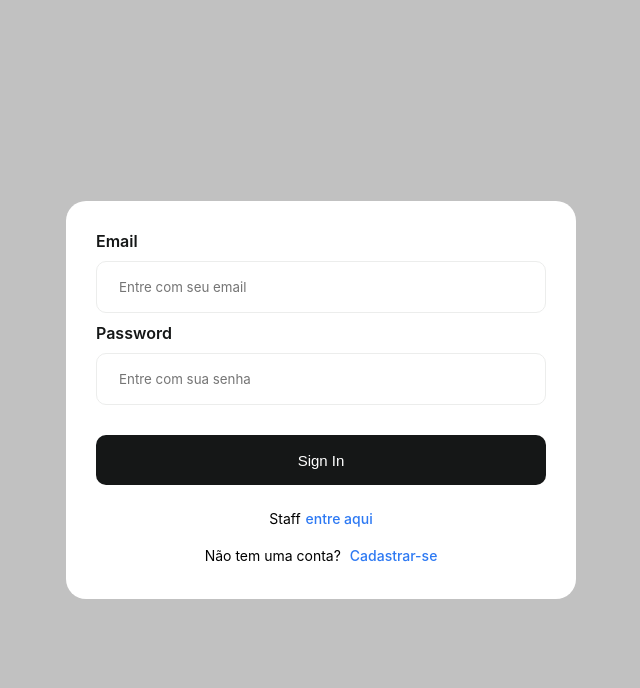
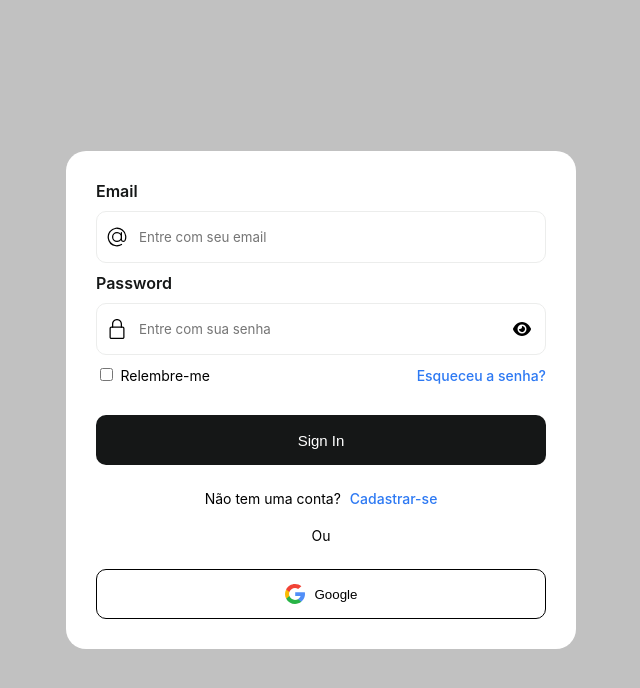
Before and after one commit to brunoedson1/game_bride, a website: page public/login/index.html in a window 1280 px wide. Shown: the whole page, without its empty margins (319-959 px from the left). Drawn offline with Linux system fonts and the light colour scheme.

Commit message:
ajuste css

```diff
--- a/public/login/index.html
+++ b/public/login/index.html
@@ -44,25 +44,74 @@
 <body>
   <form class="form" onsubmit="event.preventDefault(); login();">
     <div class="flex-column">
-      <label>Email</label>
+      <label>Email </label>
     </div>
     <div class="inputForm">
-      <input type="text" id="email" class="input" placeholder="Entre com seu email">
+      <svg height="20" viewBox="0 0 32 32" width="20" xmlns="http://www.w3.org/2000/svg">
+        <g id="Layer_3" data-name="Layer 3">
+          <path
+            d="m30.853 13.87a15 15 0 0 0 -29.729 4.082 15.1 15.1 0 0 0 12.876 12.918 15.6 15.6 0 0 0 2.016.13 14.85 14.85 0 0 0 7.715-2.145 1 1 0 1 0 -1.031-1.711 13.007 13.007 0 1 1 5.458-6.529 2.149 2.149 0 0 1 -4.158-.759v-10.856a1 1 0 0 0 -2 0v1.726a8 8 0 1 0 .2 10.325 4.135 4.135 0 0 0 7.83.274 15.2 15.2 0 0 0 .823-7.455zm-14.853 8.13a6 6 0 1 1 6-6 6.006 6.006 0 0 1 -6 6z">
+          </path>
+        </g>
+      </svg>
+      <input type="text" class="input" placeholder="Entre com seu email">
     </div>
 
     <div class="flex-column">
-      <label>Password</label>
+      <label>Password </label>
     </div>
     <div class="inputForm">
-      <input type="password" id="password" class="input" placeholder="Entre com sua senha">
+      <svg height="20" viewBox="-64 0 512 512" width="20" xmlns="http://www.w3.org/2000/svg">
+        <path
+          d="m336 512h-288c-26.453125 0-48-21.523438-48-48v-224c0-26.476562 21.546875-48 48-48h288c26.453125 0 48 21.523438 48 48v224c0 26.476562-21.546875 48-48 48zm-288-288c-8.8125 0-16 7.167969-16 16v224c0 8.832031 7.1875 16 16 16h288c8.8125 0 16-7.167969 16-16v-224c0-8.832031-7.1875-16-16-16zm0 0">
+        </path>
+        <path
+          d="m304 224c-8.832031 0-16-7.167969-16-16v-80c0-52.929688-43.070312-96-96-96s-96 43.070312-96 96v80c0 8.832031-7.167969 16-16 16s-16-7.167969-16-16v-80c0-70.59375 57.40625-128 128-128s128 57.40625 128 128v80c0 8.832031-7.167969 16-16 16zm0 0">
+        </path>
+      </svg>
+      <input type="password" class="input" placeholder="Entre com sua senha">
+      <svg viewBox="0 0 576 512" height="1em" xmlns="http://www.w3.org/2000/svg">
+        <path
+          d="M288 32c-80.8 0-145.5 36.8-192.6 80.6C48.6 156 17.3 208 2.5 243.7c-3.3 7.9-3.3 16.7 0 24.6C17.3 304 48.6 356 95.4 399.4C142.5 443.2 207.2 480 288 480s145.5-36.8 192.6-80.6c46.8-43.5 78.1-95.4 93-131.1c3.3-7.9 3.3-16.7 0-24.6c-14.9-35.7-46.2-87.7-93-131.1C433.5 68.8 368.8 32 288 32zM144 256a144 144 0 1 1 288 0 144 144 0 1 1 -288 0zm144-64c0 35.3-28.7 64-64 64c-7.1 0-13.9-1.2-20.3-3.3c-5.5-1.8-11.9 1.6-11.7 7.4c.3 6.9 1.3 13.8 3.2 20.7c13.7 51.2 66.4 81.6 117.6 67.9s81.6-66.4 67.9-117.6c-11.1-41.5-47.8-69.4-88.6-71.1c-5.8-.2-9.2 6.1-7.4 11.7c2.1 6.4 3.3 13.2 3.3 20.3z">
+        </path>
+      </svg>
     </div>
 
+    <div class="flex-row">
+      <div>
+        <input type="checkbox">
+        <label>Relembre-me </label>
+      </div>
+      <span class="span">Esqueceu a senha?</span>
+    </div>
+    <button class="button-submit">Sign In</button>
+    <p class="p">Não tem uma conta? <a href="../Cadastro/cadastroPage.html"><span class="span">Cadastrar-se</span></a>
 
-    <button type="submit" class="button-submit">Sign In</button>
+    </p>
+    <p class="p line">Ou</p>
 
-    <p class="p">Staff<a href="../admin/login.html"><span class="span">entre aqui</span></a></p>
-    <p class="p">Não tem uma conta? <a href="../cadastro/index.html"><span class="span">Cadastrar-se</span></a></p>
+    <div class="flex-row">
+      <button class="btn google">
+        <svg version="1.1" width="20" id="Layer_1" xmlns="http://www.w3.org/2000/svg"
+          xmlns:xlink="http://www.w3.org/1999/xlink" x="0px" y="0px" viewBox="0 0 512 512"
+          style="enable-background:new 0 0 512 512;" xml:space="preserve">
+          <path style="fill:#FBBB00;" d="M113.47,309.408L95.648,375.94l-65.139,1.378C11.042,341.211,0,299.9,0,256
+  c0-42.451,10.324-82.483,28.624-117.732h0.014l57.992,10.632l25.404,57.644c-5.317,15.501-8.215,32.141-8.215,49.456
+  C103.821,274.792,107.225,292.797,113.47,309.408z"></path>
+          <path style="fill:#518EF8;" d="M507.527,208.176C510.467,223.662,512,239.655,512,256c0,18.328-1.927,36.206-5.598,53.451
+  c-12.462,58.683-45.025,109.925-90.134,146.187l-0.014-0.014l-73.044-3.727l-10.338-64.535
+  c29.932-17.554,53.324-45.025,65.646-77.911h-136.89V208.176h138.887L507.527,208.176L507.527,208.176z"></path>
+          <path style="fill:#28B446;" d="M416.253,455.624l0.014,0.014C372.396,490.901,316.666,512,256,512
+  c-97.491,0-182.252-54.491-225.491-134.681l82.961-67.91c21.619,57.698,77.278,98.771,142.53,98.771
+  c28.047,0,54.323-7.582,76.87-20.818L416.253,455.624z"></path>
+          <path style="fill:#F14336;" d="M419.404,58.936l-82.933,67.896c-23.335-14.586-50.919-23.012-80.471-23.012
+  c-66.729,0-123.429,42.957-143.965,102.724l-83.397-68.276h-0.014C71.23,56.123,157.06,0,256,0
+  C318.115,0,375.068,22.126,419.404,58.936z"></path>
+
+        </svg>
+        Google
+    </div>
   </form>
-</body>
+  </body>
 
-</html>
+  </html>
```
Also changed, not shown: public/login/styles.css (indentation only).
